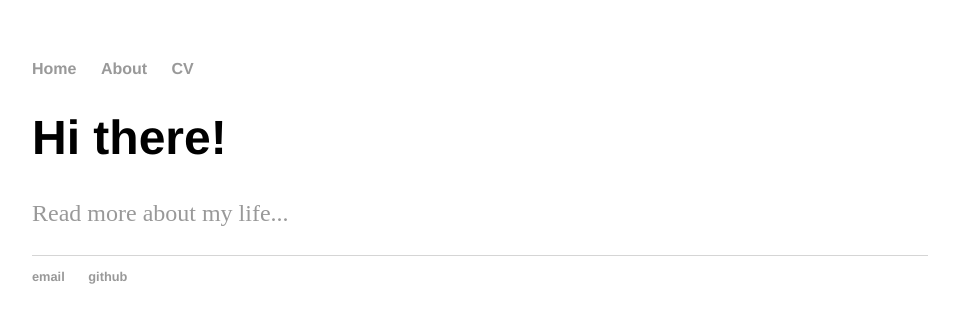
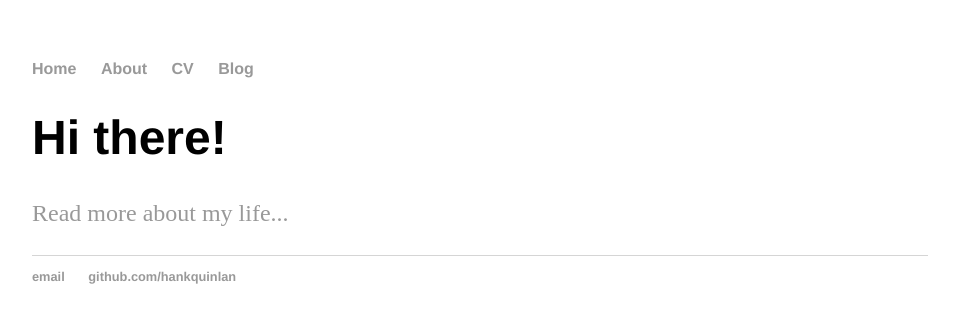
Before and after one commit to esingh7/esingh7.github.io, a Jekyll site: the page built from index.html, in a window 1280 px wide. Shown: the top 323 px of the page, without its empty margins (160-1119 px from the left). Built offline with Jekyll 4.4.1, drawn with Linux system fonts in a browser that asks for light colours.

Commit message:
Update default.html

```diff
--- a/_layouts/default.html
+++ b/_layouts/default.html
@@ -9,8 +9,9 @@
 			<nav>
 	    		<ul>
 	        		<li><a href="/">Home</a></li>
-		        	<li><a href="/Personal and Class Projects">About</a></li>
-	        		<li><a href="/Resume">CV</a></li>
+		        	<li><a href="/about">About</a></li>
+	        		<li><a href="/cv">CV</a></li>
+	        		<li><a href="/blog">Blog</a></li>
 	    		</ul>
 			</nav>
 			<div class="container">
@@ -20,8 +21,8 @@
 			</div><!-- /.container -->
 			<footer>
 	    		<ul>
-	        		<li><a href="mailto:singhesha150@gmail.com">email</a></li>
-	        		<li><a href="https://github.com/esingh7">github</a></li>
+	        		<li><a href="mailto:hankquinlanhub@gmail.com">email</a></li>
+	        		<li><a href="https://github.com/hankquinlan">github.com/hankquinlan</a></li>
 				</ul>
 			</footer>
 		</body>
```
